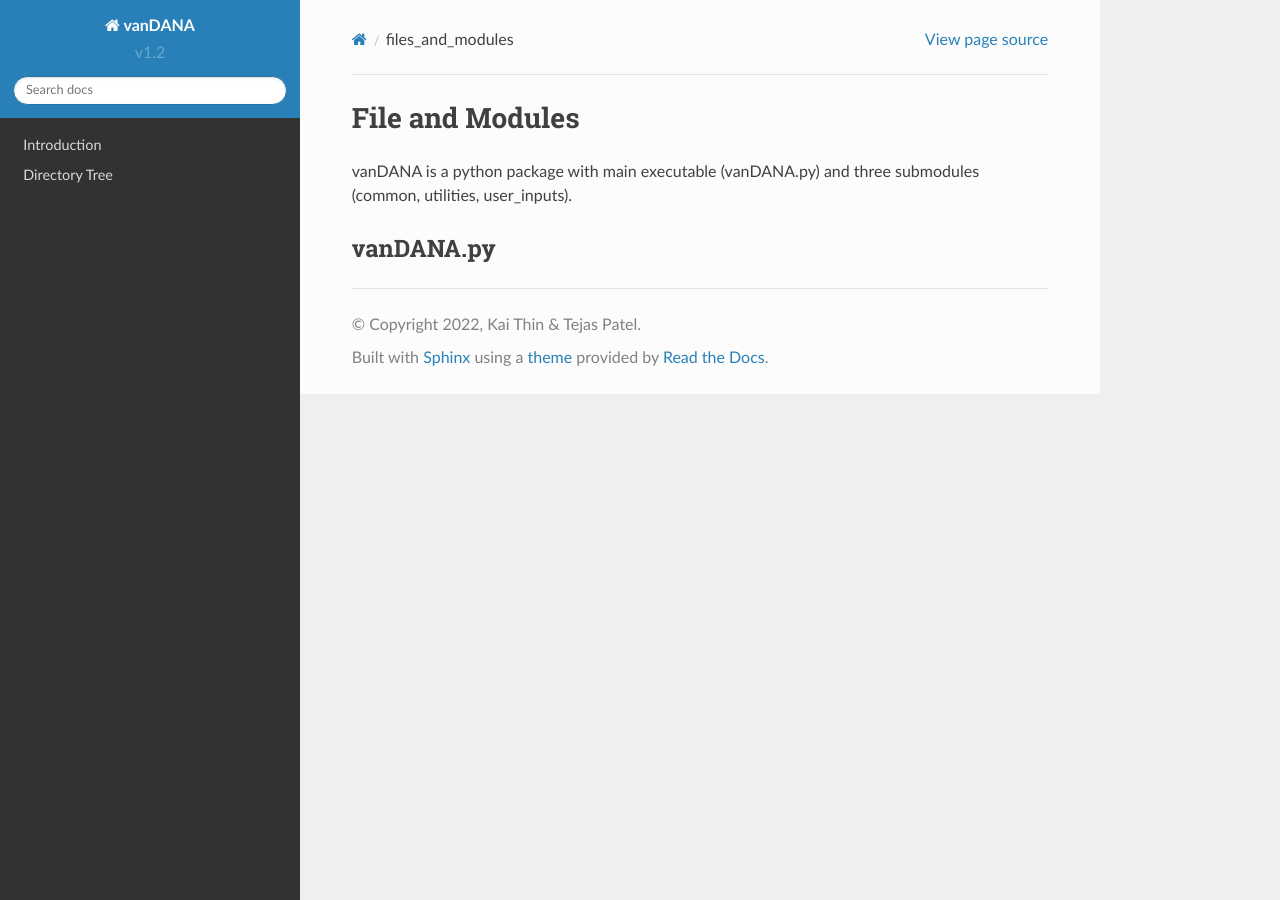
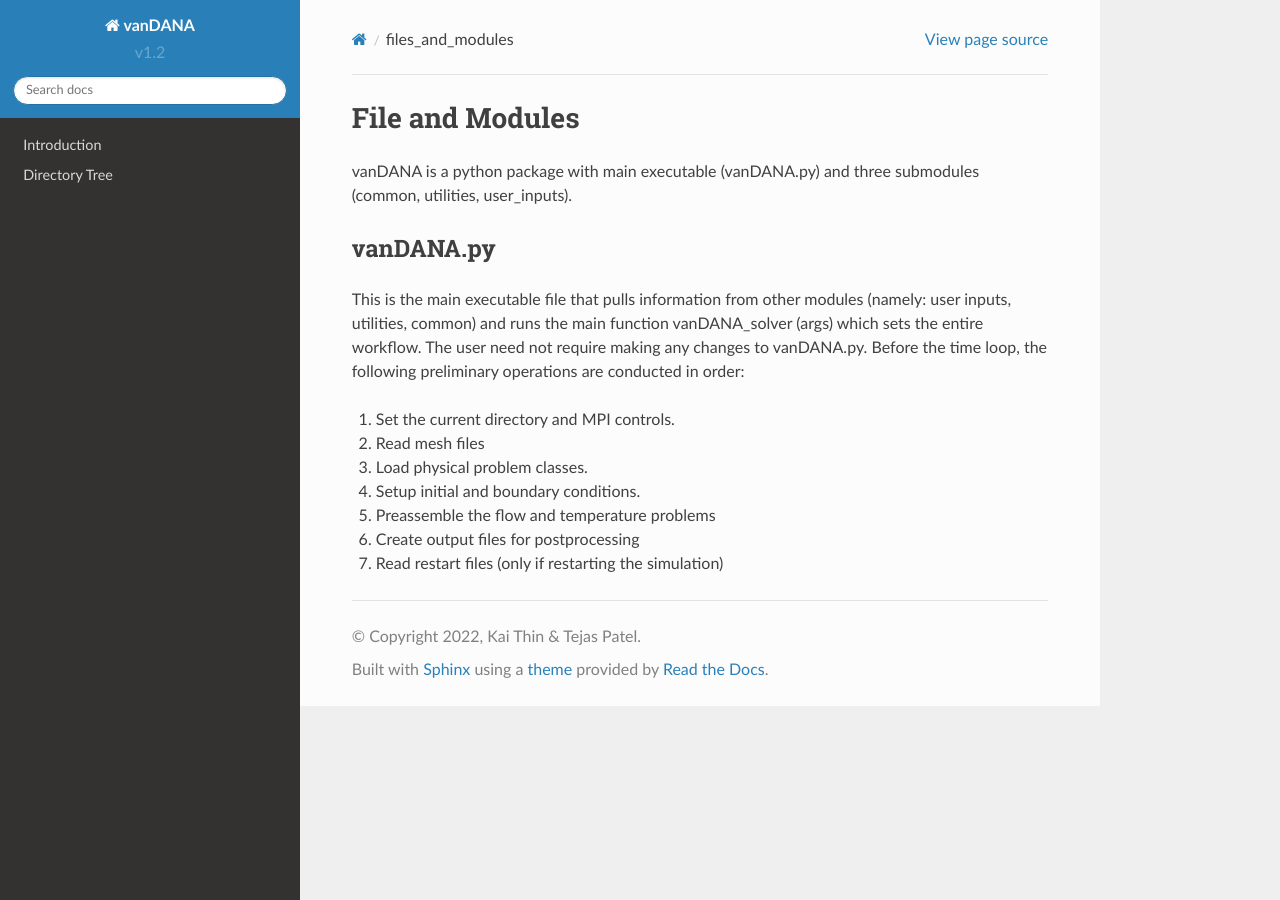
Before and after one commit to kaithin5/test, a Sphinx documentation site: the page built from docs/source/files_and_modules.rst, in a window 1280 px wide. Built offline with Sphinx 7.4.7 and the Read the Docs theme 2.0.0, drawn with Linux system fonts in a browser that asks for light colours; pages that are not in the unit, such as notebooks, are missing from menus.

Commit message:
Update files_and_modules.rst

```diff
--- a/docs/source/files_and_modules.rst
+++ b/docs/source/files_and_modules.rst
@@ -10,3 +10,13 @@ vanDANA is a python package with main executable (vanDANA.py) and three submodul
 
 vanDANA.py
 ==========
+
+This is the main executable file that pulls information from other modules (namely: user inputs, utilities, common) and runs the main function vanDANA_solver (args) which sets the entire workflow. The user need not require making any changes to vanDANA.py. Before the time loop, the following preliminary operations are conducted in order:
+
+#. Set the current directory and MPI controls.
+#. Read mesh files
+#. Load physical problem classes.
+#. Setup initial and boundary conditions.
+#. Preassemble the flow and temperature problems
+#. Create output files for postprocessing
+#. Read restart files (only if restarting the simulation)
```
